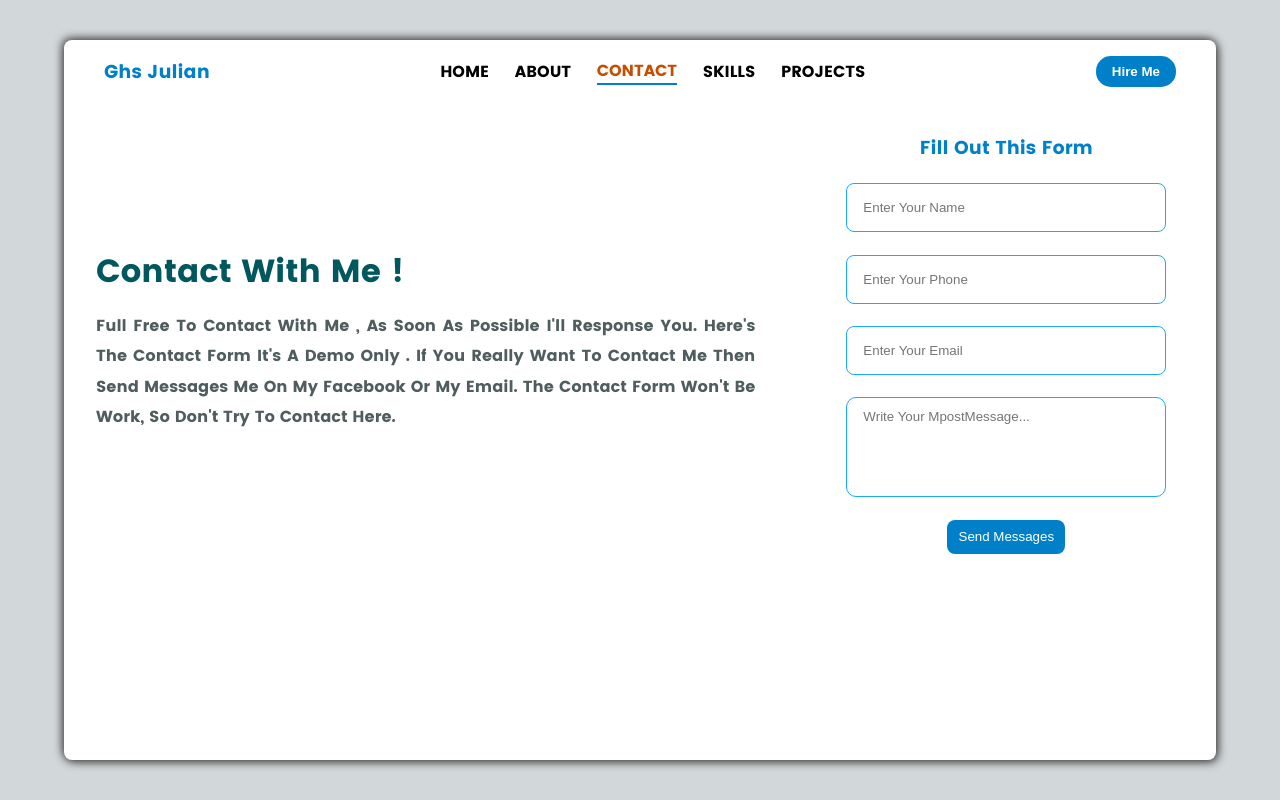
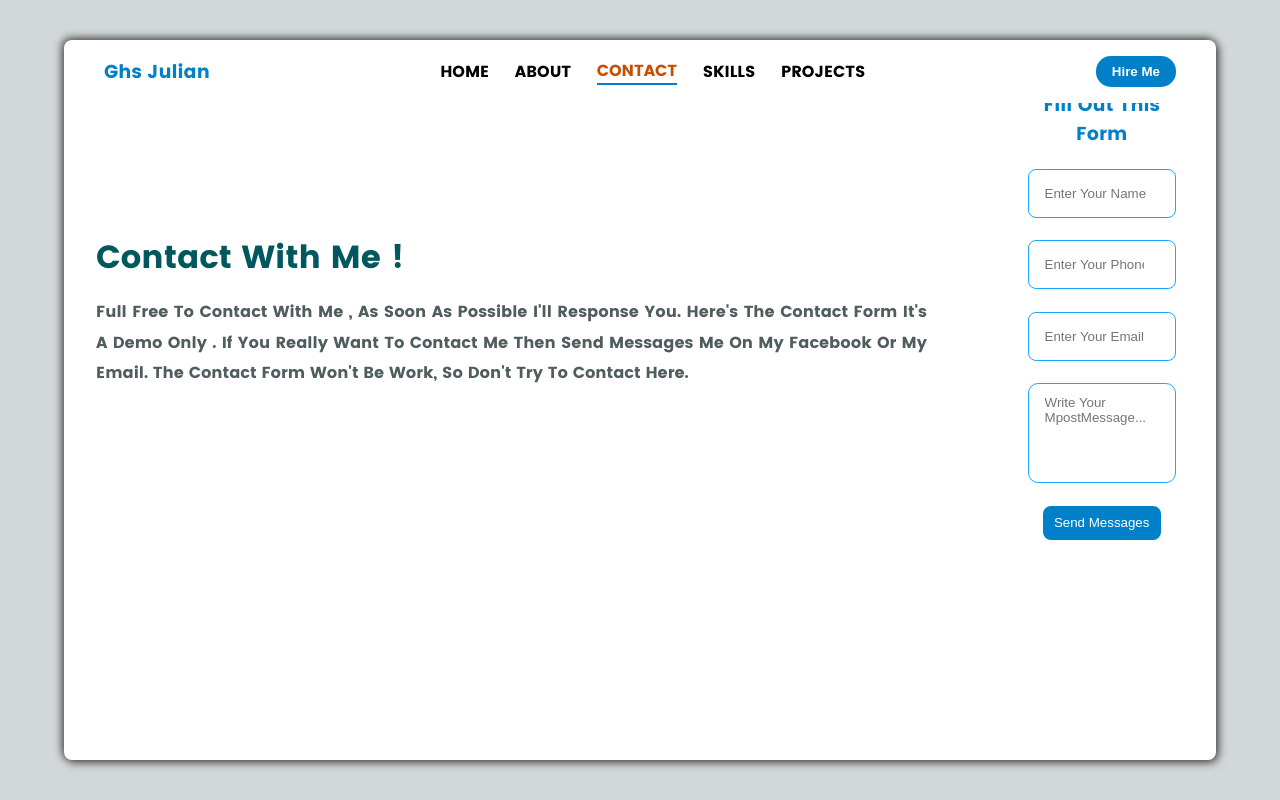
Before and after one commit to ghsjulian/ghs-cv, a React (Vite) app: page /contact in a window 1280 px wide. Built offline with nearby package versions, Linux system fonts and the light colour scheme.

Commit message:
heo image fixed

```diff
--- a/src/assets/css/index.css
+++ b/src/assets/css/index.css
@@ -375,8 +375,8 @@ section .hero-text {
     color: var(--call-btn);
 }
 section .hero-img {
-    width: 100%;
-    height: 100%;
+    width: 400px;
+    height: 400px;
     display: flex;
     justify-content: center;
     align-items: center;
```
